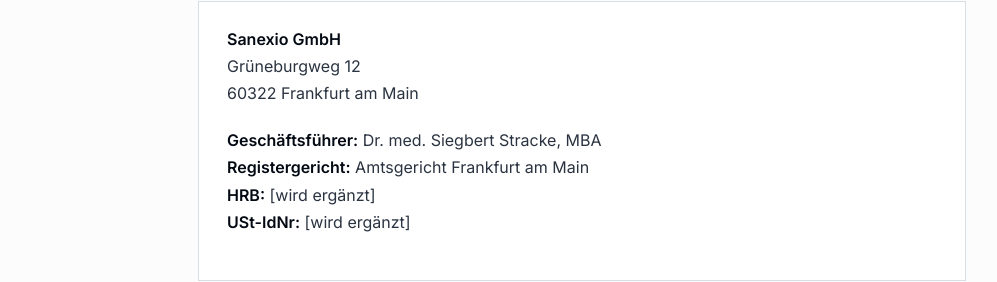
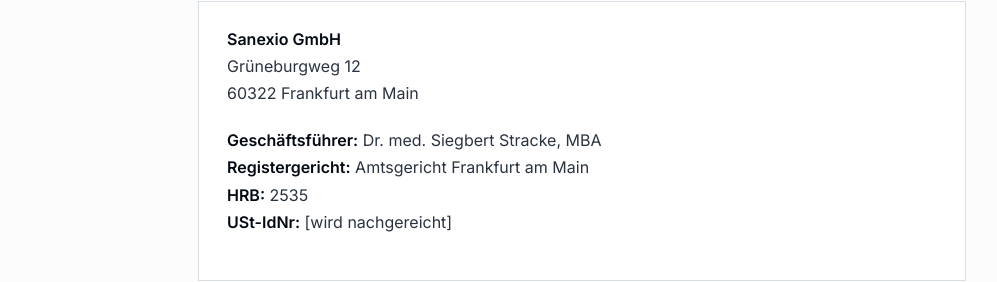
Before and after one commit to Sanexio/sanexio.github.io, an Astro site: page /impressum in a window 1280 px wide. Shown: the part 525-807 px from the top of the page, without its empty margins (58-1055 px from the left). Built offline with nearby package versions, Linux system fonts and the light colour scheme; Astro itself is replaced by a stand-in of ours.

Commit message:
chore(impressum): add HRB 2535, USt-IdNr placeholder pending
Amtsgericht Frankfurt am Main HRB 2535 entered.
USt-IdNr still pending — will follow-up.

```diff
--- a/src/pages/impressum.astro
+++ b/src/pages/impressum.astro
@@ -20,8 +20,8 @@ import LegalPage from '../layouts/LegalPage.astro';
     <p>
       <strong>Geschäftsführer:</strong> Dr. med. Siegbert Stracke, MBA<br />
       <strong>Registergericht:</strong> Amtsgericht Frankfurt am Main<br />
-      <strong>HRB:</strong> [wird ergänzt]<br />
-      <strong>USt-IdNr:</strong> [wird ergänzt]
+      <strong>HRB:</strong> 2535<br />
+      <strong>USt-IdNr:</strong> <span aria-label="USt-IdNr wird nachgereicht">[wird nachgereicht]</span>
     </p>
   </div>
 
```
